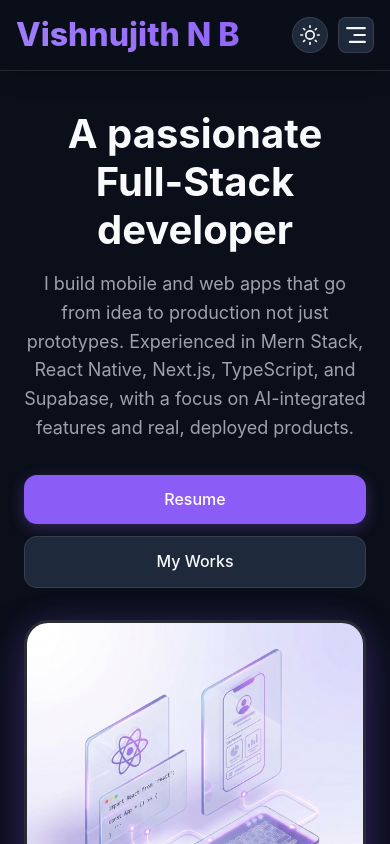
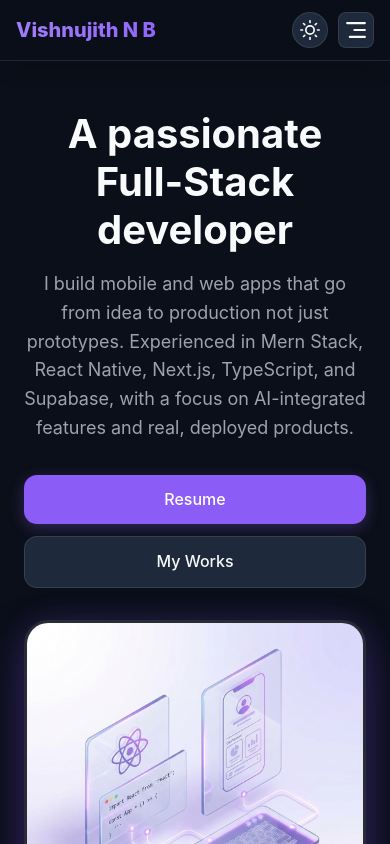
Before and after one commit to vishnujith10/my_portfolio, a React (Vite) app: page / in a window 390 px wide. Shown: the top 844 px of the page. Built offline with nearby package versions, Linux system fonts and the light colour scheme.

Commit message:
ui-fix-2

```diff
--- a/src/Components/Navbar/Navbar.css
+++ b/src/Components/Navbar/Navbar.css
@@ -168,6 +168,10 @@
 }
 
 @media (max-width: 768px) {
+    .animated_card1 span {
+        font-size: 20px;
+    }
+
     .navbar {
         padding: 12px 16px;
         margin: 0;
@@ -332,3 +336,9 @@
         color: #ffffff !important;
     }
 }
+
+@media (max-width: 480px) {
+    .animated_card1 span {
+        font-size: 20px;
+    }
+}
```
